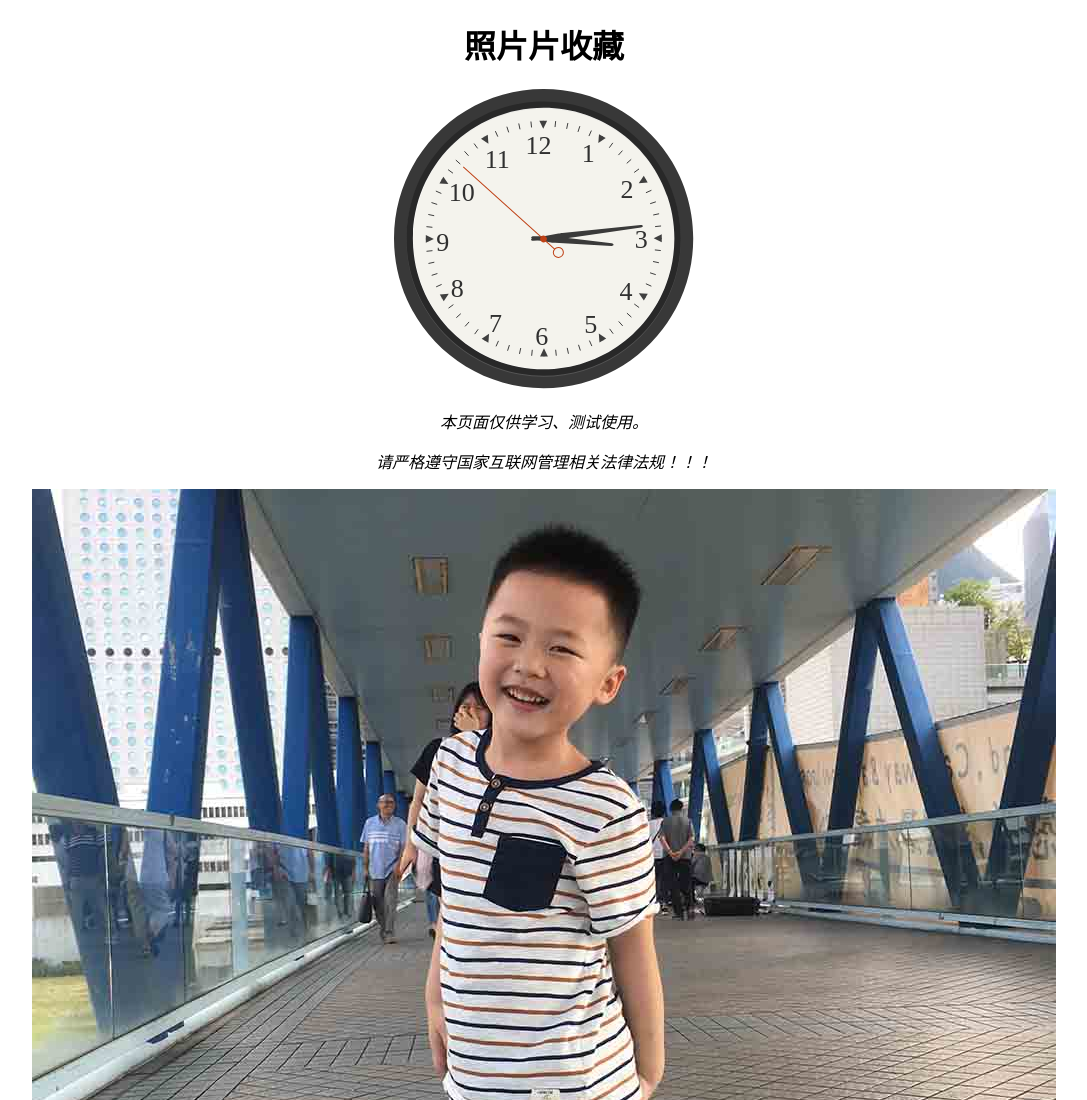
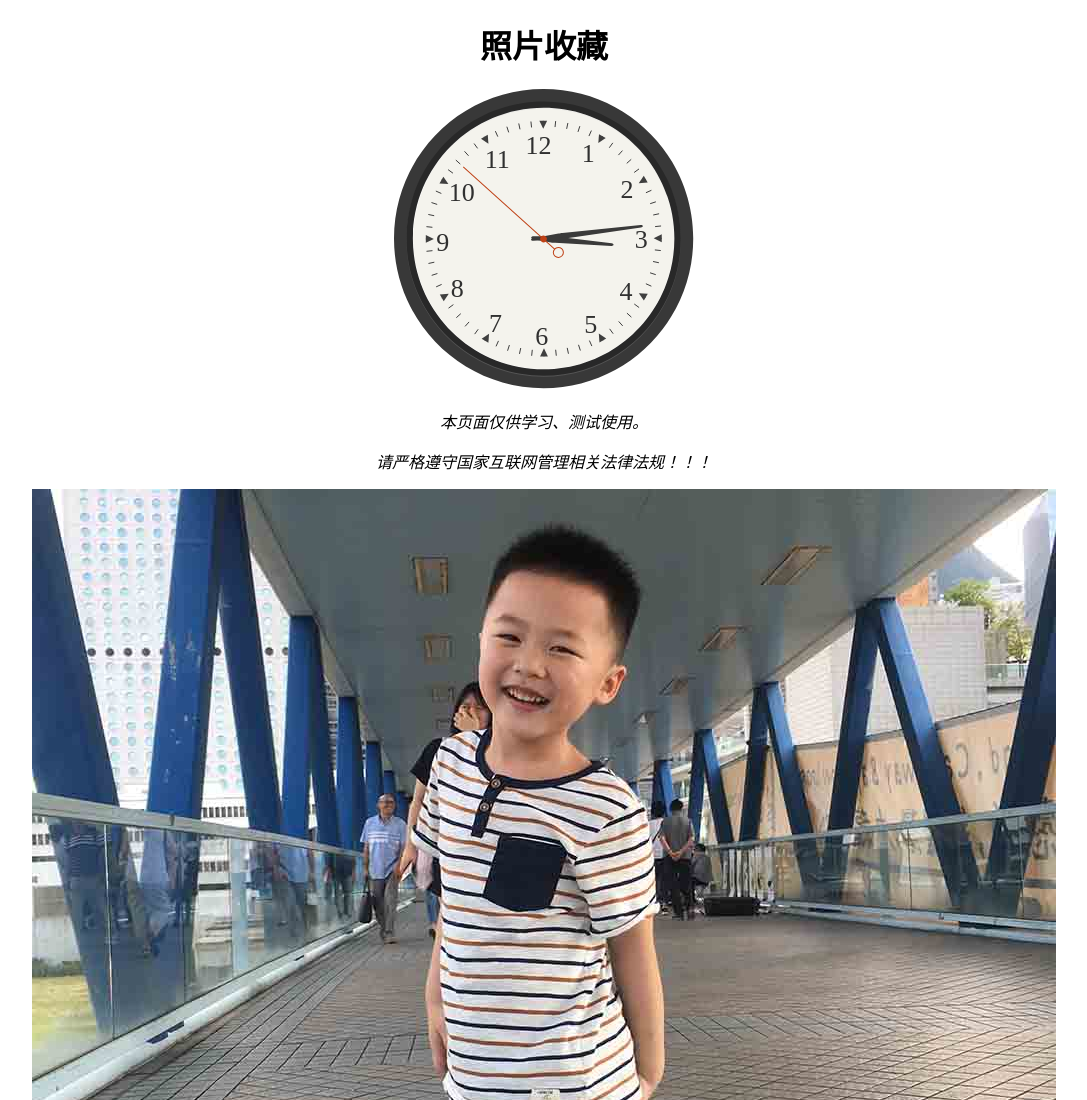
Before and after one commit to dearxjoe/dearxjoe.github.io, a plain HTML site: page imgs/index.html in a window 1280 px wide. Shown: the top 1100 px of the page, without its empty margins (96-1183 px from the left). Drawn offline with Linux system fonts and the light colour scheme.

Commit message:
Update index.html

```diff
--- a/imgs/index.html
+++ b/imgs/index.html
@@ -13,7 +13,7 @@
 </head>
 <body>
 <center>
-<h1>照片片收藏</h1>
+<h1>照片收藏</h1>
 <svg version="1.1" id="clock" xmlns="http://www.w3.org/2000/svg" xmlns:xlink="http://www.w3.org/1999/xlink" x="0px" y="0px" width="300px" height="300px" viewBox="94.257 101.184 300 300" enable-background="new 94.257 101.184 300 300" xml:space="preserve">
 <circle id="face" fill="#F4F3ED" cx="243.869" cy="250.796" r="130.5"></circle>
 <path id="rim" fill="#383838" d="M243.869,101.184c-82.629,0-149.612,66.984-149.612,149.612c0,82.629,66.983,149.612,149.612,149.612
```
